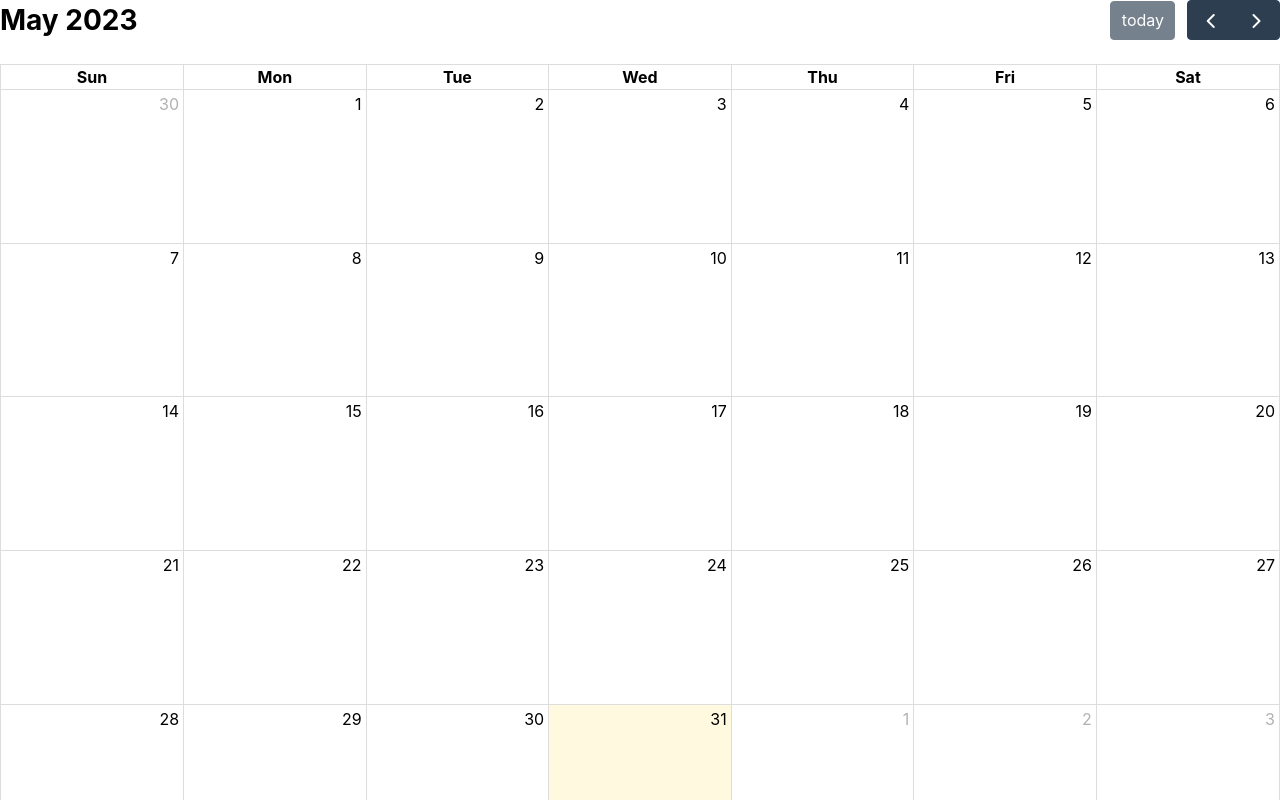
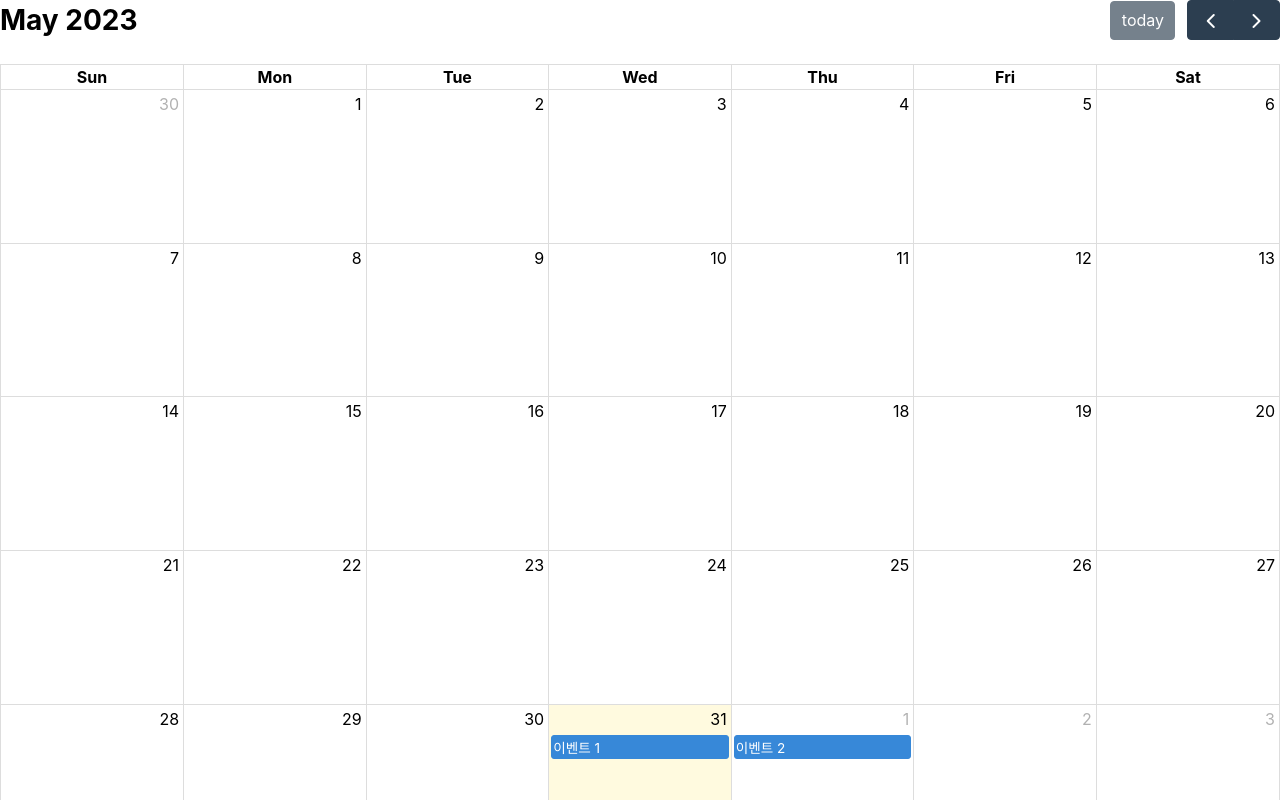
Before and after one commit to WooriCalendar/woori-calendar-app, a React (Create React App) app: page / in a window 1280 px wide. Shown: the top 800 px of the page. Built offline with nearby package versions, Linux system fonts and the light colour scheme.

Commit message:
FullCalendarApp 컴포넌트 생성 및 App.js에 FullCalendarApp.js적용

```diff
--- a/src/App.js
+++ b/src/App.js
@@ -1,5 +1,5 @@
 import './App.css';
-import FullCalendarApp from "./FullCalendarApp";
+import FullCalendarApp from "./components/FullCalendarApp";
 
 function App() {
   return (
--- a/src/FullCalendarApp.js
+++ /dev/null
@@ -1,14 +0,0 @@
-import React from 'react'
-import FullCalendar from '@fullcalendar/react' // must go before plugins
-import dayGridPlugin from '@fullcalendar/daygrid' // a plugin!
-
-export default class FullCalendarApp extends React.Component {
-    render() {
-        return (
-            <FullCalendar
-                plugins={[ dayGridPlugin ]}
-                initialView="dayGridMonth"
-            />
-        )
-    }
-}
--- /dev/null
+++ b/src/components/FullCalendarApp.js
@@ -0,0 +1,43 @@
+import React from 'react'
+import FullCalendar from '@fullcalendar/react' // must go before plugins
+import dayGridPlugin from '@fullcalendar/daygrid' // a plugin!
+
+export default class FullCalendarApp extends React.Component {
+    render() {
+        /**
+         * 이벤트 클릭시 발생 함수
+         * @param eventInfo
+         */
+        const handleEventClick = (eventInfo) => {
+            console.log('클릭한 이벤트:', eventInfo.event);
+        };
+
+        /**
+         * @Author 함준혁
+         * 날짜 클릭시 발생 함수
+         * @param arg
+         */
+        const handleDateClick = (arg) => { // bind with an arrow function
+            alert(arg.dateStr)
+        }
+
+        const events = [
+            { title: '이벤트 1', date: '2023-05-31' },
+            { title: '이벤트 2', date: '2023-06-01' },
+            // 추가적인 이벤트 데이터...
+        ];
+        return (
+            /**
+             * FullCalendar Api 추가
+             * 함준혁
+             * 2023-05-31
+             */
+            <FullCalendar
+                plugins={[ dayGridPlugin ]}
+                initialView="dayGridMonth"
+                events={events}
+                eventClick={handleEventClick}
+            />
+        )
+    }
+}
```
